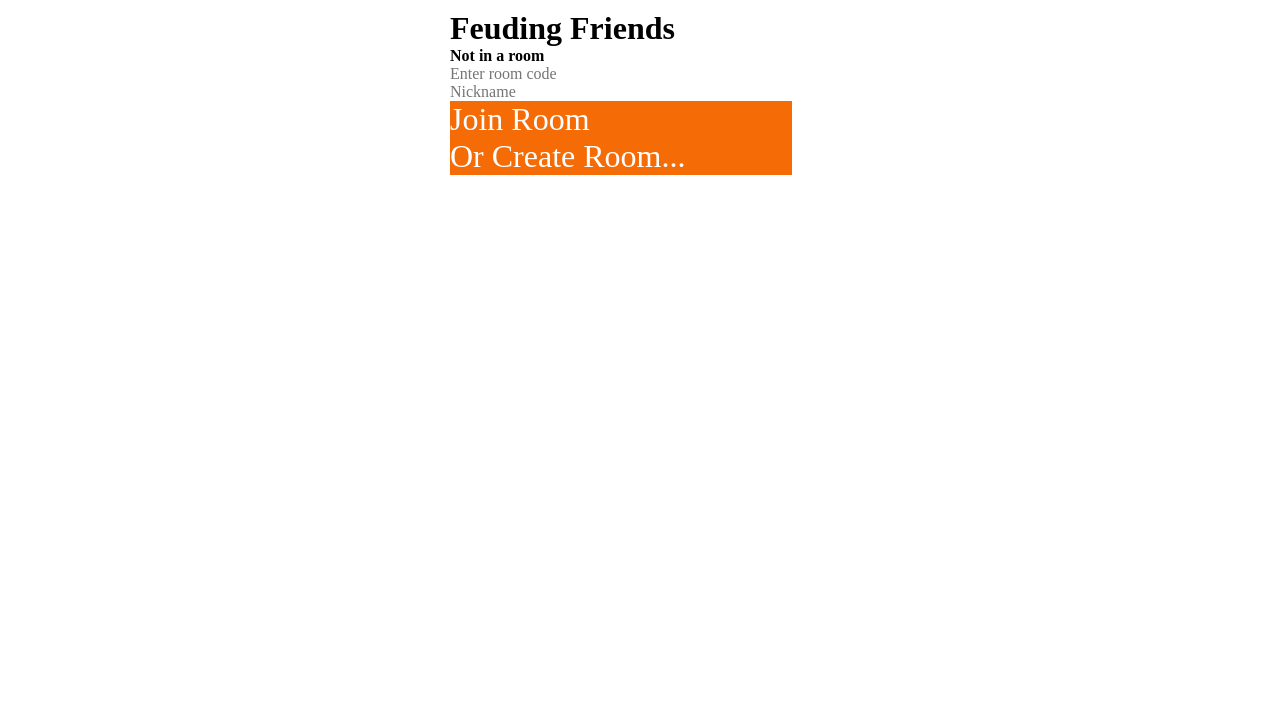
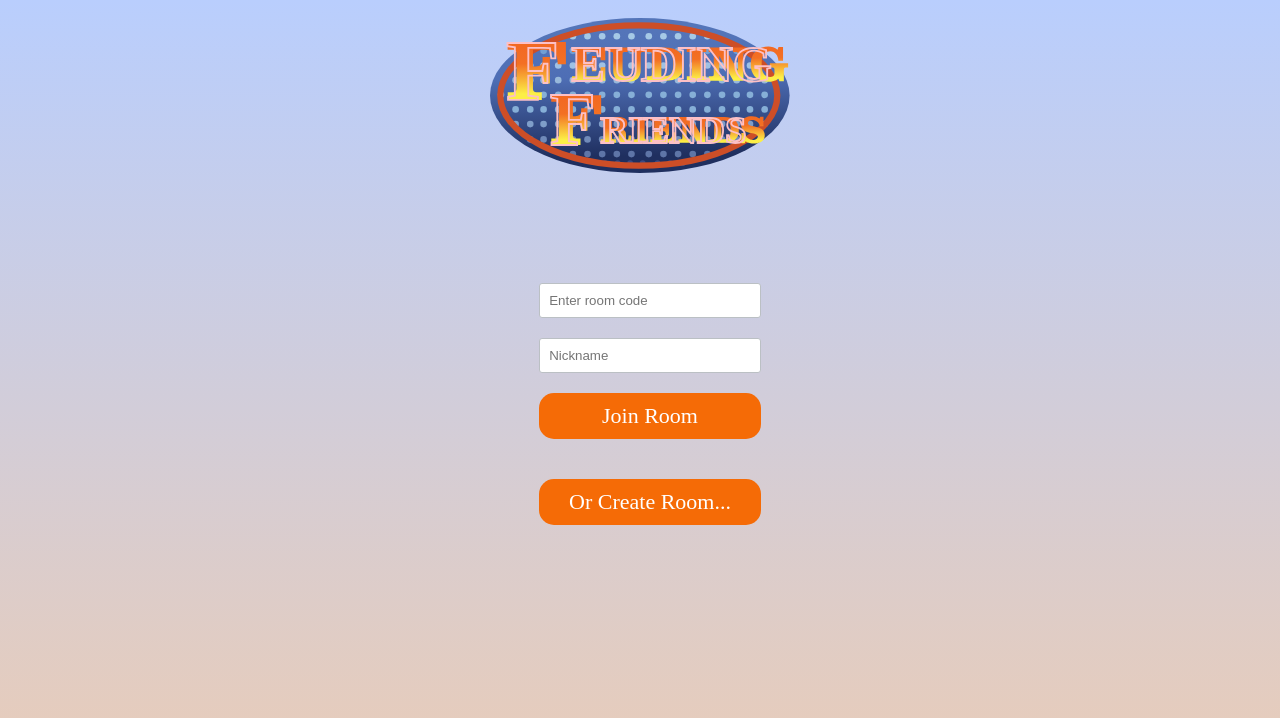
Before and after one commit to amandayhuang/feud-app, a React app in the folder frontend/: page / in a window 1280 px wide. Both pictures are taken after a click on the button "JOIN ROOM". Built offline with nearby package versions, Linux system fonts and the light colour scheme; no server answers.

Commit message:
added styles to landing page as well as room form

```diff
--- a/frontend/src/components/main/main.css
+++ b/frontend/src/components/main/main.css
@@ -1,8 +1,36 @@
+#logo {
+  margin-bottom: 100px;
+  width: 300px;
+}
+
 .main-container {
-    min-width: 320px;
-    max-width: 400px;
-    height: 100vh;
-    margin: 0 auto;
-    padding: 10px;
-    box-sizing: border-box;
+  align-items: center;
+  box-sizing: border-box;
+  display: flex;
+  flex-direction: column;
+  height: 100vh;
+  margin: 0 auto;
+  max-width: 400px;
+  min-width: 320px;
+  padding: 10px;
 }
+
+.room-form {
+  display: flex;
+  flex-direction: column;
+  padding-bottom: 20px;
+}
+
+.room-form-container {
+  display: flex;
+  flex-direction: column;
+}
+
+.room-form-input {
+  border: 1px solid #bbc0c4;
+  border-radius: 3px;
+  box-sizing: border-box;
+  margin: 10px;
+  padding: 9.1px;
+  width: 100%;
+}
--- a/frontend/src/components/main/main.jsx
+++ b/frontend/src/components/main/main.jsx
@@ -67,9 +67,7 @@ class Main extends React.Component {
 
   render() {
     const joinedRoomId =
-      this.state.joinedRoomId === ""
-        ? "Not in a room"
-        : this.state.joinedRoomId;
+      this.state.joinedRoomId === "" ? "" : this.state.joinedRoomId;
     const { gameState, roomErrors, phase } = this.state;
     const playerId = this.socket ? this.socket.id : null;
     let prelobby, lobby, game;
@@ -110,7 +108,7 @@ class Main extends React.Component {
 
     return (
       <div className="main-container">
-        <h1>Feuding Friends</h1> {/*feud logo */}
+        <img id="logo" src="logo.svg" />
         <h2>{joinedRoomId}</h2>
         {prelobby}
         {lobby}
--- a/frontend/src/components/room/room_form.jsx
+++ b/frontend/src/components/room/room_form.jsx
@@ -72,6 +72,7 @@ class RoomForm extends React.Component {
     } else if (phase === "decided") {
       enterRoomCode = (
         <input
+          className="room-form-input"
           type="text"
           placeholder="Enter room code"
           value={this.state.roomId.toUpperCase()}
@@ -81,6 +82,7 @@ class RoomForm extends React.Component {
       );
       enterNickname = (
         <input
+          className="room-form-input"
           type="text"
           placeholder="Nickname"
           value={this.state.nickname}
--- a/frontend/src/styles/layout.css
+++ b/frontend/src/styles/layout.css
@@ -1,6 +1,6 @@
 :root {
+  --brown: #5f2d03;
   --orange: #f56b06;
-  --brown: #5f2d03;
   --white: white;
 
   --button-bg: var(--orange);
@@ -8,16 +8,25 @@
 }
 
 h1 {
-    font-size: 2em;
+  font-size: 2em;
 }
 
 h2 {
-    font-size: 1em;
+  font-size: 1em;
+}
+
+body {
+  background-image: linear-gradient(#b9cefd, #ebccb5);
 }
 
 button {
-    font-size: 2em;
-    width: 90%;
-    background-color: var(--button-bg);
-    color: var(--button-text);
+  background-color: var(--button-bg);
+  border-radius: 15px;
+  color: var(--button-text);
+  display: flex;
+  font-size: 22px;
+  justify-content: center;
+  margin: 10px;
+  padding: 10px 20px;
+  width: 100%;
 }
--- a/frontend/src/styles/reset.css
+++ b/frontend/src/styles/reset.css
@@ -1,8 +1,31 @@
-html, body, header, nav, h1, h2, h3, h4, h5, a,
-ul, li, strong, main, button, i,
-section, img, div, p, form,
-fieldset, label, input, textarea,
-span, article, footer, time, small {
+html,
+header,
+nav,
+h1,
+h2,
+h3,
+h4,
+h5,
+a,
+ul,
+li,
+strong,
+main,
+button,
+i,
+section,
+img,
+div,
+p,
+form,
+fieldset,
+label,
+textarea,
+span,
+article,
+footer,
+time,
+small {
   margin: 0;
   padding: 0;
   border: 0;
@@ -17,6 +40,7 @@ span, article, footer, time, small {
   background: transparent;
 }
 
-button, input[type="submit"] {
+button,
+input[type="submit"] {
   cursor: pointer;
 }
```
Also changed, not shown: frontend/public/logo.svg (added), frontend/public/logosm.svg (added).
